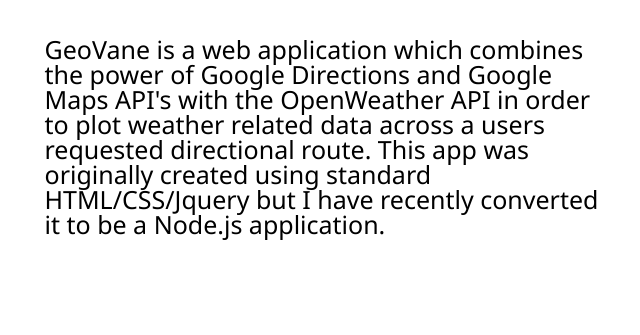
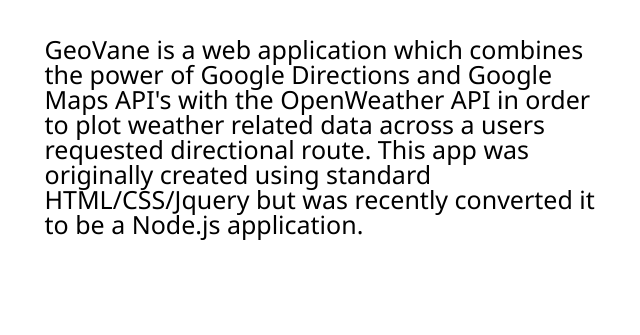
Before and after one commit to Kovachks/portfolio, a website: page public/html/home.html in a window 1280 px wide. Shown: the part 4013-4348 px from the top of the page, without its empty margins (308-948 px from the left). Drawn offline with nearby package versions, Linux system fonts and the light colour scheme.

Commit message:
updated html

```diff
--- a/public/html/home.html
+++ b/public/html/home.html
@@ -108,7 +108,7 @@
                                 GeoVane is a web application which combines the power of Google Directions and
                                 Google Maps API's with the OpenWeather API in order to plot weather related data
                                 across a users requested directional route.  This app was originally created using
-                                standard HTML/CSS/Jquery but I have recently converted it to be a Node.js application.
+                                standard HTML/CSS/Jquery but was recently converted it to be a Node.js application.
                             </p>
                         </div>
                     </div>
```
